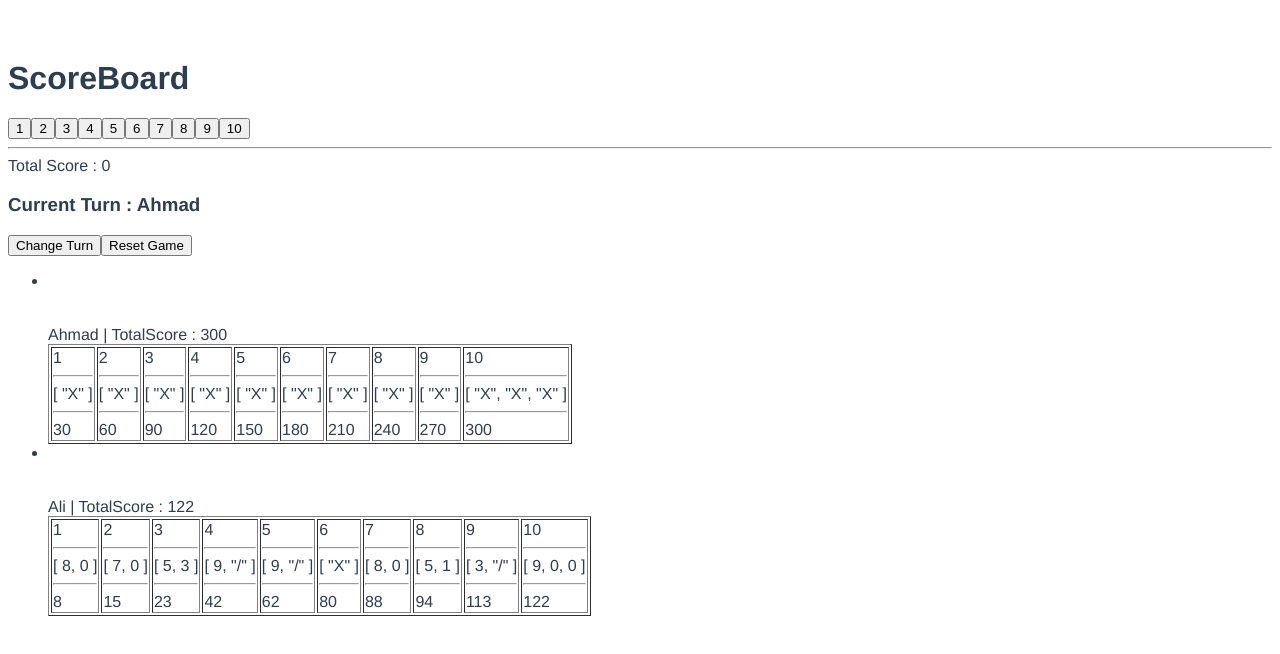
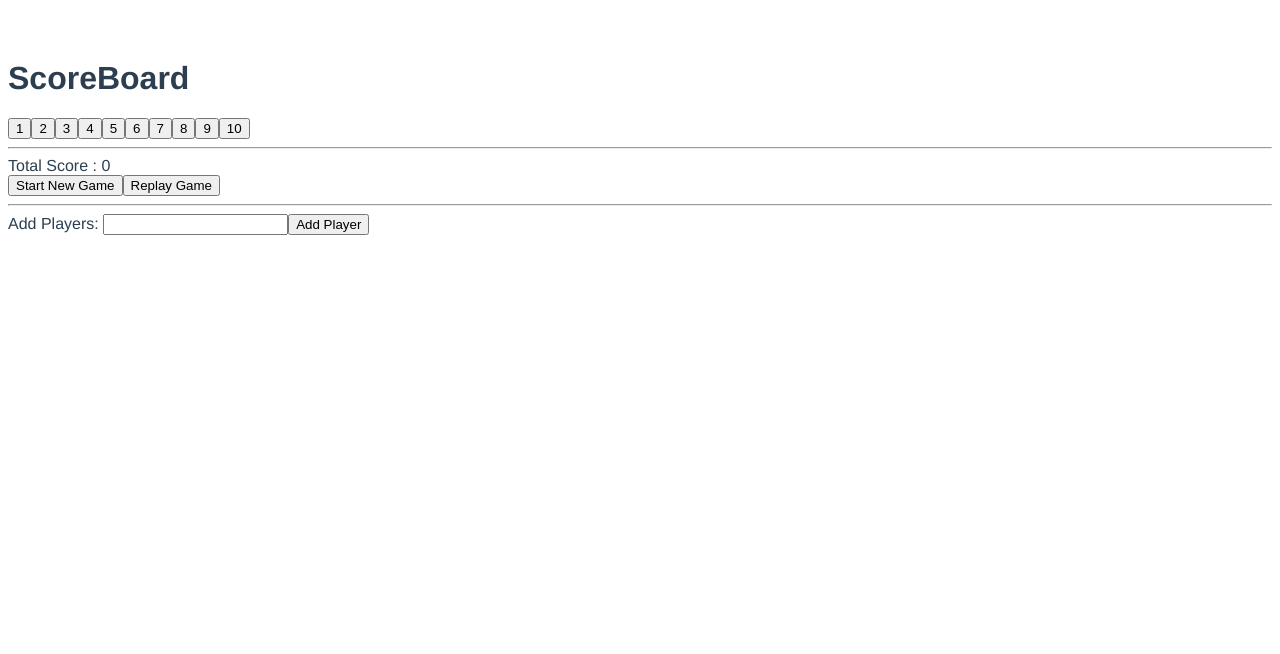
Before and after one commit to naumanahmed19/ten-pin-bowling, a Vue app: page / in a window 1280 px wide. Shown: the top 654 px of the page. Built offline with nearby package versions, Linux system fonts and the light colour scheme.

Commit message:
enh(player): option to add new players

```diff
--- a/src/components/Game/Game.vue
+++ b/src/components/Game/Game.vue
@@ -1,6 +1,28 @@
 <template>
   <ScoreBoard />
-  <h3>Current Turn : {{players[currentPlayer].name}}</h3>
+
+  <button @click="handleStartNewGame">Start New Game</button>
+  <button @click="handleResetGame">Replay Game</button>
+  <hr>
+
+  <div v-if="!isGameActive">
+      Add Players:
+  <input type="text" v-model="playerName" >
+  <button @click="handleAddPlayer">Add Player</button>
+  </div>
+
+
+  <div v-if="!isGameActive && players.length">
+  <ul>
+      <li v-for="(player,index) in players" :key="index">
+        {{player.name}}
+      </li>
+  </ul>
+  <button @click="handleStartGame">Start Game</button>
+  </div>
+
+  <div v-if="isGameActive &&  players.length">
+      <h3>Current Turn : {{players[currentPlayer].name}}</h3>
   <button @click="changeTurn(1)">Change Turn</button>
     <button @click="handleRestGame">Reset Game</button>
   <ul>
@@ -22,6 +44,8 @@
         </table>
       </li>
   </ul>
+
+  </div>
 </template>
 
 <script>
@@ -34,28 +58,62 @@ export default {
   },
   data() {
     return {
+      isGameActive: false,
+      playerName: '',
       currentPlayer : 0,
       previousValue: 0,
 
       players: [
-      {
-        name: 'Ahmad',
-        frames: [['X'],['X'],['X'],['X'],['X'],['X'],['X'],['X'],['X'],['X','X','X']],
-        faramScore:[],
-      },
-      {
+      // {
+      //   name: 'Ahmad',
+      //   frames: [['X'],['X'],['X'],['X'],['X'],['X'],['X'],['X'],['X'],['X','X','X']],
+      //   faramScore:[],
+      // },
+      // {
 
-        name: 'Ali',
-        frames:[[8,0],[7,0],[5,3],[9,'/'],[9,'/'],['X'],[8,0],[5,1],[3,'/'],[9,0,0]],
-        faramScore:[],
+      //   name: 'Ali',
+      //   frames:[[8,0],[7,0],[5,3],[9,'/'],[9,'/'],['X'],[8,0],[5,1],[3,'/'],[9,0,0]],
+      //   faramScore:[],
 
-      },
+      // },
 
     ],
     }
   },
 
   methods: {
+
+   /**
+     * Starting a game
+     */
+    handleStartGame(){
+      this.isGameActive = true;
+    },
+
+    /**
+     * Starting a new game
+     * Reset all players data
+     */
+    handleNewStartGame(){
+      this.isGameActive = true;
+      this.players = [];
+    },
+
+    /**
+     * Add New Player
+     */
+    handleAddPlayer(){
+      if(this.playerName){
+        this.players.push({
+        name: this.playerName,
+        frames:[],
+        faramScore:[],
+      });
+      }
+
+      //reset field
+      this.playerName ='';
+    },
 
     handleRestGame(){
       this.players.forEach((fram,index)=>{
```
